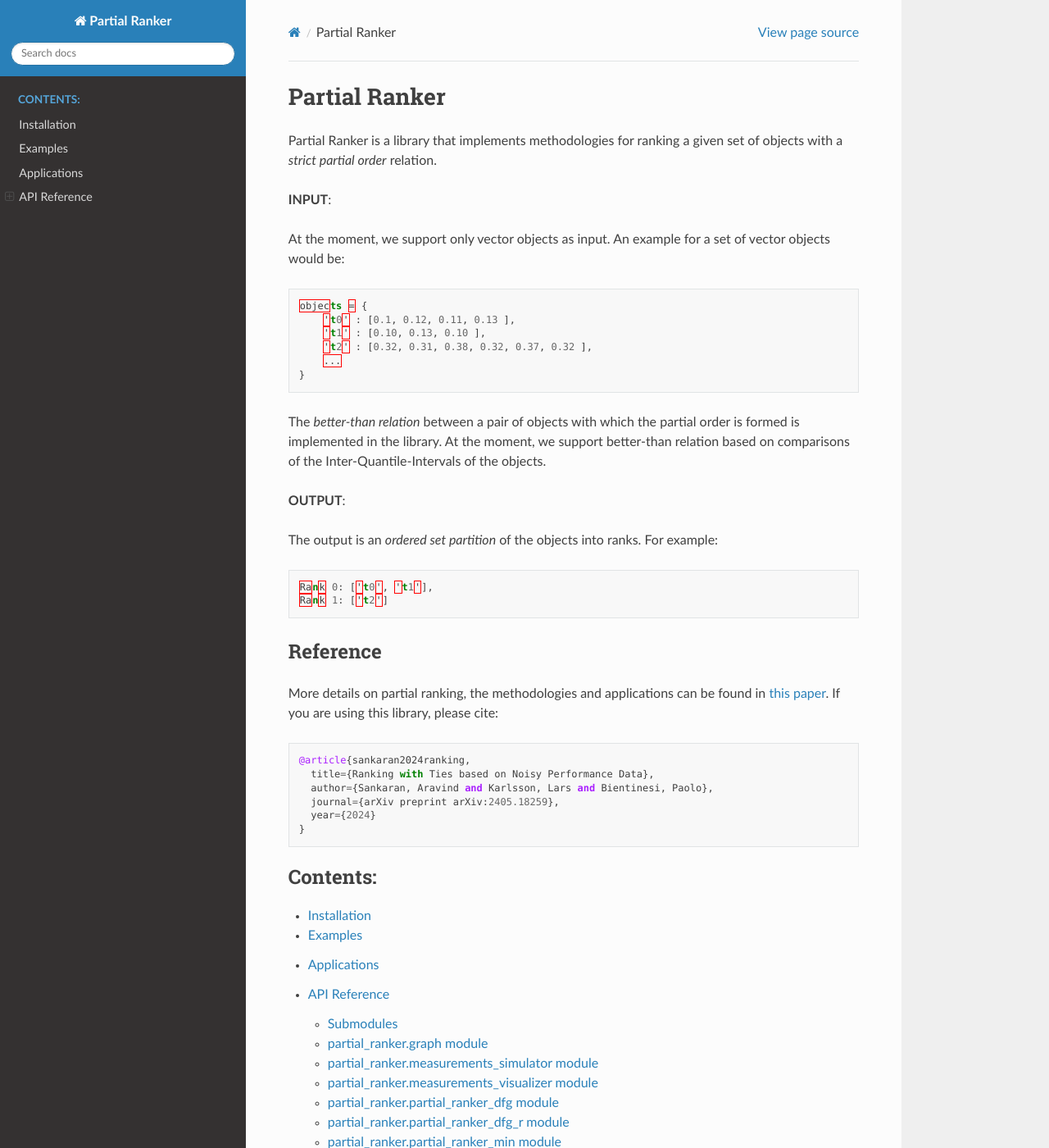
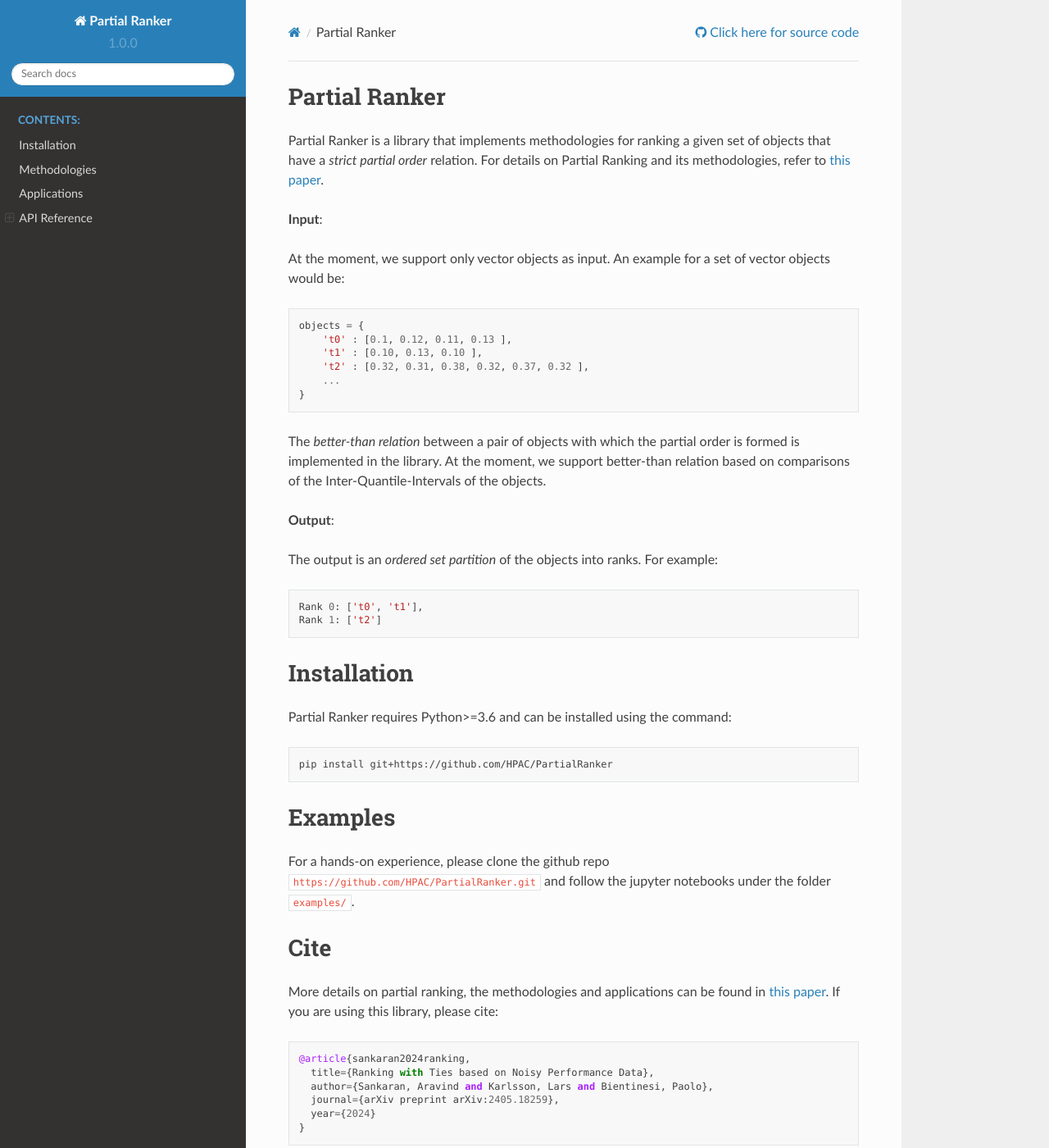
Before and after one commit to HPAC/PartialRanker, a Sphinx documentation site: the page built from docs/source/index.md, in a window 1280 px wide and 1400 px high. Shown: the whole window at 82% size. Built offline with Sphinx 7.4.7 and the Read the Docs theme 2.0.0, drawn with Linux system fonts in a browser that asks for light colours; pages that are not in the unit, such as notebooks, are missing from menus; some of the changed text lies outside the part shown.

Commit message:
github pages update

````diff
--- a/docs/source/README.md
+++ b/docs/source/README.md
@@ -1,12 +1,12 @@
 ### Partial Ranker
 
-Partial Ranker is a library that implements methodologies for ranking a given set of objects with a *strict partial order* relation.
+Partial Ranker is a library that implements methodologies for ranking a given set of objects that have a *strict partial order* relation. For details on Partial Ranking and its methodologies, refer to [this paper](https://arxiv.org/abs/2405.18259).
 
-**INPUT**:
+**Input**:
 
 At the moment, we support only vector objects as input. An example for a set of vector objects would be:
 
-```json
+```
 objects = {
     't0' : [0.1, 0.12, 0.11, 0.13 ],
     't1' : [0.10, 0.13, 0.10 ],
@@ -16,16 +16,27 @@
 ```
 The *better-than relation* between a pair of objects with which the partial order is formed is implemented in the library. At the moment, we support better-than relation based on comparisons of the Inter-Quantile-Intervals of the objects.
 
-**OUTPUT**:
+**Output**:
 
 The output is an *ordered set partition* of the objects into ranks. For example:
 
-```json
+```
 Rank 0: ['t0', 't1'],
 Rank 1: ['t2']
 ```
 
-#### Reference
+## Installation
+
+Partial Ranker requires Python>=3.6 and can be installed using the command:
+
+```bash
+pip install git+https://github.com/HPAC/PartialRanker
+```
+## Examples
+
+For a hands-on experience, please clone the github repo ```https://github.com/HPAC/PartialRanker.git``` and follow the jupyter notebooks under the folder ``examples/``.
+
+## Cite
 
 More details on partial ranking, the methodologies and applications can be found in [this paper](https://arxiv.org/abs/2405.18259). If you are using this library, please cite:
 
@@ -37,3 +48,7 @@
   year={2024}
 }
 ```
+
+## Acknowledgement
+
+Financial support from the Deutsche Forschungsgemeinschaft (German Research Foundation) through grants GSC 111 and IRTG 2379 is gratefully acknowledged.
--- /dev/null
+++ b/docs/source/_templates/breadcrumbs.html
@@ -0,0 +1,7 @@
+{% extends "!breadcrumbs.html" %}
+
+{% block breadcrumbs_aside %}
+  <li class="wy-breadcrumbs-aside">
+    <a href="{{ github_url }}" class="fa fa-github" target="_blank"> Click here for source code</a>
+  </li>
+{% endblock %}
--- a/docs/source/conf.py
+++ b/docs/source/conf.py
@@ -11,9 +11,9 @@
 # https://www.sphinx-doc.org/en/master/usage/configuration.html#project-information
 
 project = 'Partial Ranker'
-copyright = '2024, Aravind Sankaran'
+copyright = '2024, HPAC Group, RWTH Aachen and Umeå University'
 author = 'Aravind Sankaran'
-release = '0.2'
+version = '1.0.0'
 
 # -- General configuration ---------------------------------------------------
 # https://www.sphinx-doc.org/en/master/usage/configuration.html#general-configuration
@@ -45,6 +45,11 @@
     'sticky_navigation': False,
 }
 
+html_context = {
+    'display_github': True,
+    'github_url': 'https://github.com/HPAC/PartialRanker/tree/main',
+}
+
 # pip install git+https://github.com/bashtage/sphinx-material.git
 #html_theme = 'sphinx_material'
 
--- a/docs/source/index.md
+++ b/docs/source/index.md
@@ -13,13 +13,13 @@
 
 Installation <Installation>
 Usage <notebooks-usage/01U_Usage>
-Examples <notebooks-usage/index>
+Methodologies <notebooks-usage/index>
 Applications <notebooks-applications/index>
 API Reference <api/partial_ranker>
 ```
 
-## Indices and tables
+<!-- ## Indices and tables
 
 - {ref}`genindex`
 - {ref}`modindex`
-- {ref}`search`
+- {ref}`search` -->
````
Also changed, not shown: README.md (+6 -2 lines), docs/source/notebooks-usage/index.md (+1 -1 lines), 4 other files.
